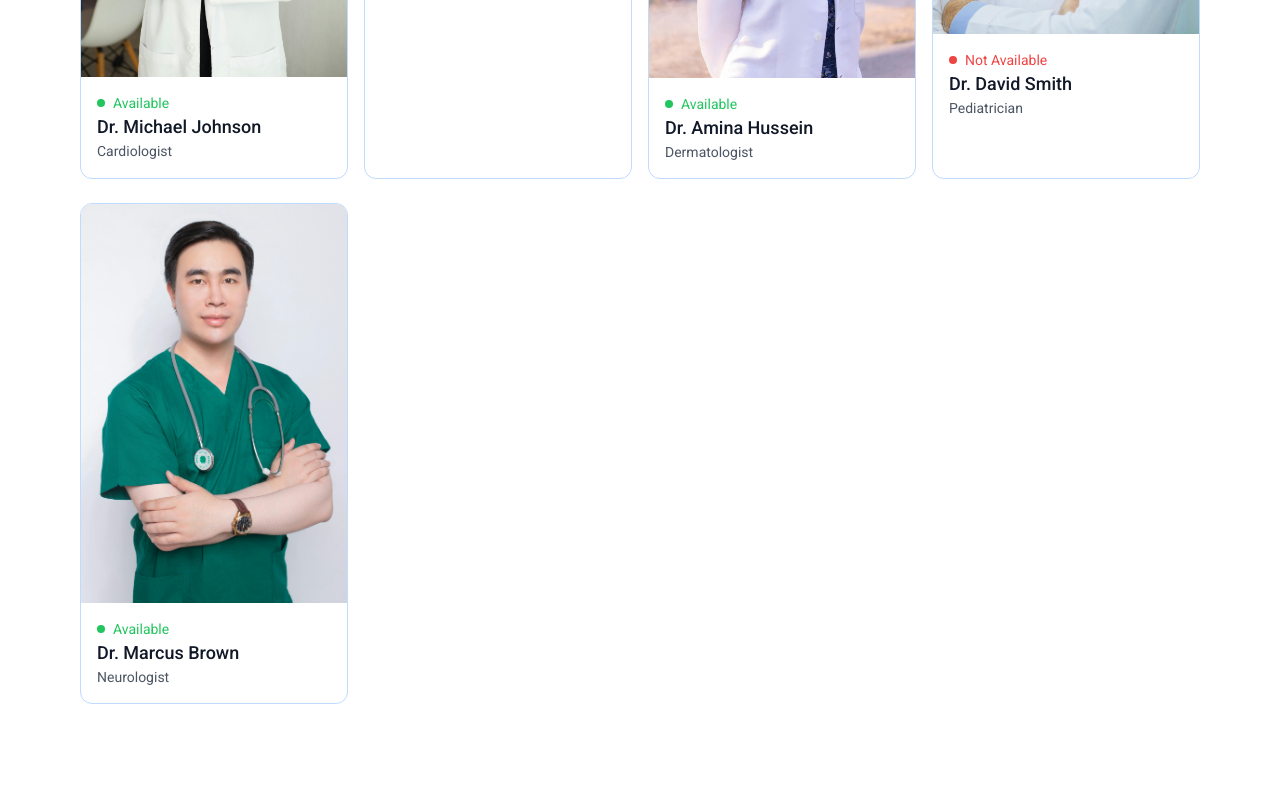
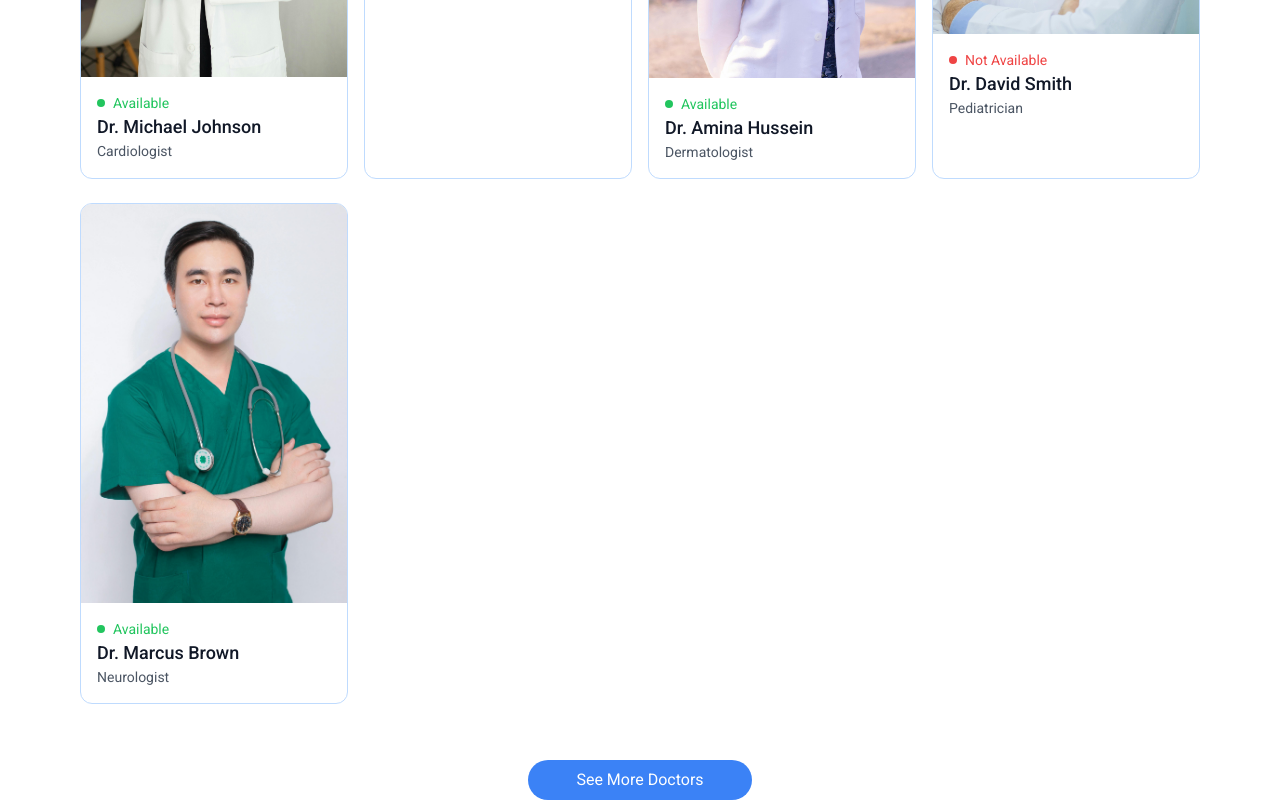
Before and after one commit to briansimiyuj/doctor-appointment-app, a React (Vite) app: page / in a window 1280 px wide. Shown: the part 1557-2357 px from the top of the page. Before the commit the page ends 2261 px from the top, so only its background shows below. Built offline with nearby package versions, Linux system fonts and the light colour scheme; a web font is replaced by a local one.

Commit message:
Top doctor 2

```diff
--- a/src/components/TopDoctors/TopDoctors.tsx
+++ b/src/components/TopDoctors/TopDoctors.tsx
@@ -1,12 +1,14 @@
+import { useNavigate } from "react-router-dom"
 import { doctors } from "../../assets/frontend/assets"
 import TopDoctorsCard from "./TopDoctorsCard"
 
 const TopDoctors: React.FC = ()=>{
 
+    const navigate = useNavigate()
+
     return(
 
         <div className="flex flex-col items-center gap-4 text-gray-900 md:mx-10">
-
 
             <h1 className="text-3xl font-medium">Top Doctors To Book</h1>
 
@@ -33,6 +35,11 @@ const TopDoctors: React.FC = ()=>{
 
             </div>
 
+            <button
+                className="bg-blue-500 text-white px-12 mt-10 py-2 rounded-full hover:bg-blue-600 transition-all duration-300 ease-in-out"
+                onClick={()=> navigate("/doctors")}
+            >See More Doctors</button>
+
         </div>
 
     )
```
